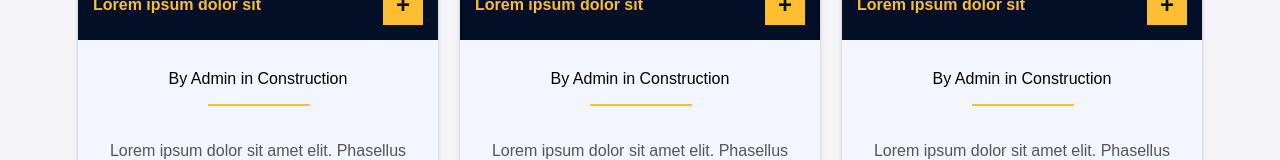
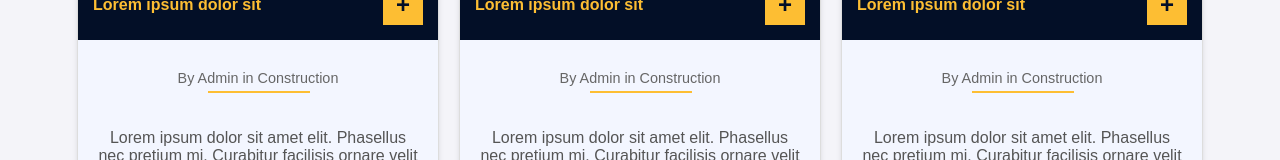
Before and after one commit to muxtorov-xusrav/buldozer32, a React (Create React App) app: page /blog in a window 1280 px wide. Shown: the part 765-925 px from the top of the page. Built offline with nearby package versions, Linux system fonts and the light colour scheme.

Commit message:
tuzatildi

```diff
--- a/src/pages/blog page/blog.css
+++ b/src/pages/blog page/blog.css
@@ -87,13 +87,13 @@
   color: #030F27;
 }
 
-.blog-category {
+.blogc {
   color: #666;
   font-size: 0.9em;
   margin: 5px 0;
 }
 
-.blog-category span:hover{
+.blogc span:hover{
 color: #FDBE33;
 cursor: pointer;
 transition: color 0.3s;
```
